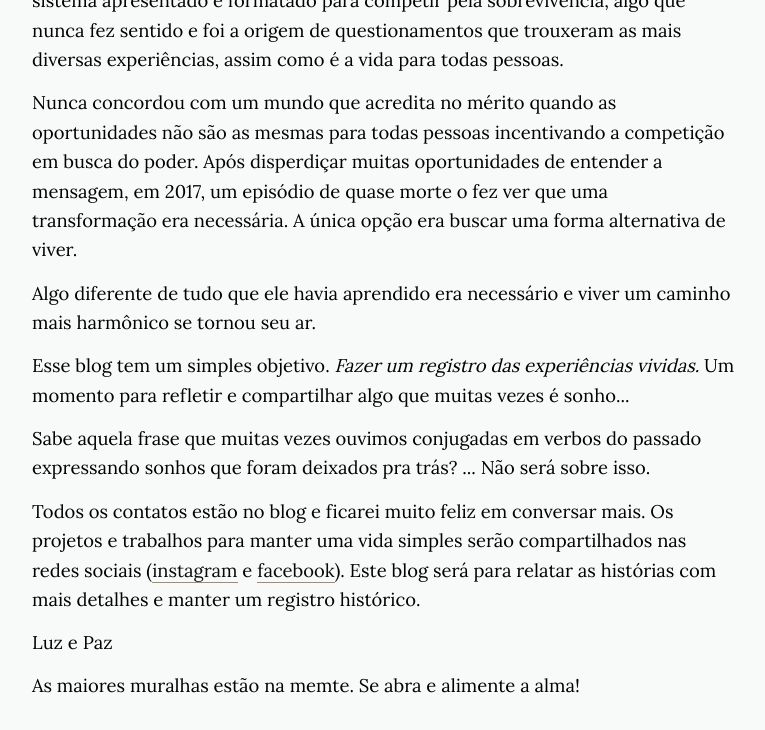
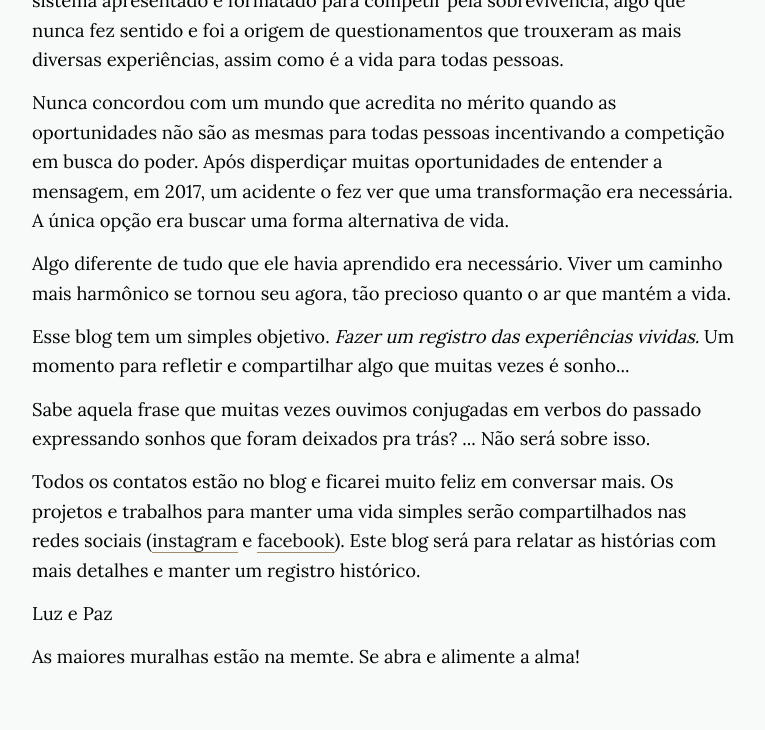
Before and after one commit to diegobianchetti/blog-base, a Jekyll site: the page built from about.html, in a window 1280 px wide and 900 px high, scrolled down 645 px, cut to the strip 170-900 px from the top of the window. Shown: the whole strip, without its empty margins (256-1021 px from the left). Built offline with Jekyll 4.4.1, drawn with Linux system fonts in a browser that asks for light colours; nearby versions of some CDN libraries.

Commit message:
atualiza sobre

```diff
--- a/about.html
+++ b/about.html
@@ -23,9 +23,9 @@
 
       <p>Diego nasceu em 1982 e durante muito tempo viveu tentando se encaixar num sistema apresentado e formatado para competir pela sobrevivência, algo que nunca fez sentido e foi a origem de questionamentos que trouxeram as mais diversas experiências, assim como é a vida para todas pessoas.</p>
 
-      <p>Nunca concordou com um mundo que acredita no mérito quando as oportunidades não são as mesmas para todas pessoas incentivando a competição em busca do poder. Após disperdiçar muitas oportunidades de entender a mensagem, em 2017, um episódio de quase morte o fez ver que uma transformação era necessária. A única opção era buscar uma forma alternativa de viver.</p>
+      <p>Nunca concordou com um mundo que acredita no mérito quando as oportunidades não são as mesmas para todas pessoas incentivando a competição em busca do poder. Após disperdiçar muitas oportunidades de entender a mensagem, em 2017, um acidente o fez ver que uma transformação era necessária. A única opção era buscar uma forma alternativa de vida.</p>
 
-      <p>Algo diferente de tudo que ele havia aprendido era necessário e viver um caminho mais harmônico se tornou seu ar.</p>
+      <p>Algo diferente de tudo que ele havia aprendido era necessário. Viver um caminho mais harmônico se tornou seu agora, tão precioso quanto o ar que mantém a vida.</p>
 
       <p>Esse blog tem um simples objetivo. <i>Fazer um registro das experiências vividas.</i> Um momento para refletir e compartilhar algo que muitas vezes é sonho...</p>
 
```
